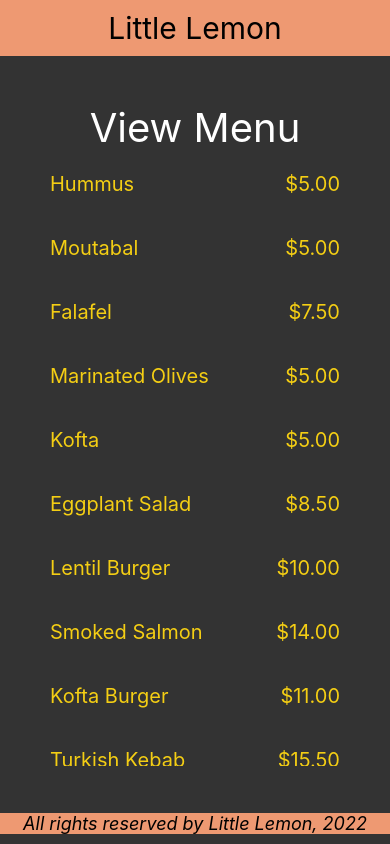
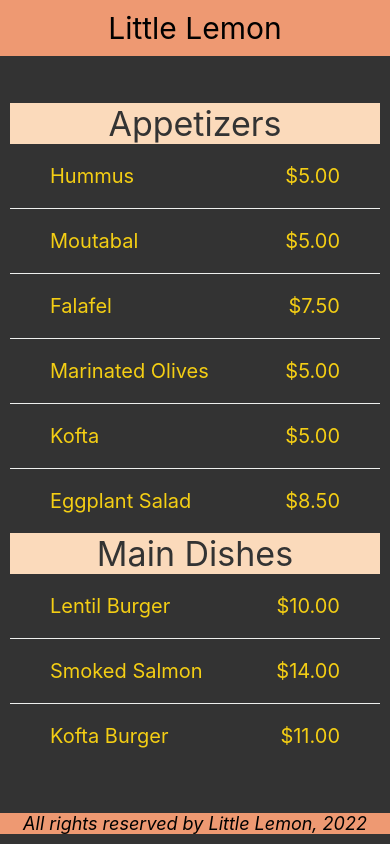
Before and after one commit to joktz/little-lemon-practice, a React Native app: screen / in a window 390 px wide. Built offline with nearby package versions, Linux system fonts and the light colour scheme.

Commit message:
Feat/Style: Updated menu with SectionList and separators.

```diff
--- a/components/MenuItems.js
+++ b/components/MenuItems.js
@@ -1,30 +1,50 @@
 import * as React from 'react';
-import { View, Text, ScrollView, StyleSheet, FlatList } from 'react-native';
+import { View, Text, ScrollView, StyleSheet, FlatList, SectionList } from 'react-native';
 
 // The list of menu items
 
 const menuItemsToDisplay = [
-    { name: 'Hummus', price: '$5.00', id: '1A' },
-    { name: 'Moutabal', price: '$5.00', id: '2B' },
-    { name: 'Falafel', price: '$7.50', id: '3C' },
-    { name: 'Marinated Olives', price: '$5.00', id: '4D' },
-    { name: 'Kofta', price: '$5.00', id: '5E' },
-    { name: 'Eggplant Salad', price: '$8.50', id: '6F' },
-    { name: 'Lentil Burger', price: '$10.00', id: '7G' },
-    { name: 'Smoked Salmon', price: '$14.00', id: '8H' },
-    { name: 'Kofta Burger', price: '$11.00', id: '9I' },
-    { name: 'Turkish Kebab', price: '$15.50', id: '10J' },
-    { name: 'Fries', price: '$3.00', id: '11K' },
-    { name: 'Buttered Rice', price: '$3.00', id: '12L' },
-    { name: 'Bread Sticks', price: '$3.00', id: '13M' },
-    { name: 'Pita Pocket', price: '$3.00', id: '14N' },
-    { name: 'Lentil Soup', price: '$3.75', id: '15O' },
-    { name: 'Greek Salad', price: '$6.00', id: '16Q' },
-    { name: 'Rice Pilaf', price: '$4.00', id: '17R' },
-    { name: 'Baklava', price: '$3.00', id: '18S' },
-    { name: 'Tartufo', price: '$3.00', id: '19T' },
-    { name: 'Tiramisu', price: '$5.00', id: '20U' },
-    { name: 'Panna Cotta', price: '$5.00', id: '21V' },
+    {
+    title: 'Appetizers',
+    data: [
+        { name: 'Hummus', price: '$5.00' },
+        { name: 'Moutabal', price: '$5.00' },
+        { name: 'Falafel', price: '$7.50' },
+        { name: 'Marinated Olives', price: '$5.00' },
+        { name: 'Kofta', price: '$5.00' },
+        { name: 'Eggplant Salad', price: '$8.50' },
+        ],
+    },
+    {
+        title: 'Main Dishes',
+        data: [
+        { name: 'Lentil Burger', price: '$10.00' },
+        { name: 'Smoked Salmon', price: '$14.00' },
+        { name: 'Kofta Burger', price: '$11.00' },
+        { name: 'Turkish Kebab', price: '$15.50' },
+        ],
+    },
+    {
+        title: 'Sides',
+        data: [
+        { name: 'Fries', price: '$3.00', id: '11K' },
+        { name: 'Buttered Rice', price: '$3.00' },
+        { name: 'Bread Sticks', price: '$3.00' },
+        { name: 'Pita Pocket', price: '$3.00' },
+        { name: 'Lentil Soup', price: '$3.75' },
+        { name: 'Greek Salad', price: '$6.00' },
+        { name: 'Rice Pilaf', price: '$4.00' },
+        ],
+    },
+    {
+        title: 'Desserts',
+        data: [
+        { name: 'Baklava', price: '$3.00' },
+        { name: 'Tartufo', price: '$3.00' },
+        { name: 'Tiramisu', price: '$5.00' },
+        { name: 'Panna Cotta', price: '$5.00' },
+        ],
+    },
 ];
 
 const Item = ({name, price}) => {
@@ -36,18 +56,24 @@ const Item = ({name, price}) => {
     )
 }
 
+
 export default function MenuItems() {
-    // Function calling for FlatList
-    const renderItem = ({item}) => <Item name={item.name} price={item.price} />
+    // Function calling for SectionList
+    const renderItem = ({item, price}) => <Item name={item.name} price={item.price}/>
+
+    const renderSectionHeader = ({section: {title}}) => (
+        <Text style={menuStyles.sectionHeader}>{title}</Text>
+    )
+
+    const separator = () => <View style={menuStyles.separator} />
 
     return (
         <View style={menuStyles.container}>
-            <ScrollView>
-                <Text style={menuStyles.headerText}>
-                    View Menu
-                </Text>
-                <FlatList data={menuItemsToDisplay} keyExtractor={item => item.id} renderItem={renderItem}></FlatList>
-            </ScrollView>
+            <SectionList sections={menuItemsToDisplay}
+                renderItem={renderItem}
+                renderSectionHeader={renderSectionHeader}
+                ItemSeparatorComponent={separator}
+            />
         </View>
     )
 }
@@ -69,8 +95,19 @@ const menuStyles = StyleSheet.create({
         flexWrap: 'wrap',
         textAlign: 'center',
     },
+    sectionHeader: {
+        backgroundColor: '#fbdabb',
+        color: '#333333',
+        fontSize: 34,
+        flexWrap: 'wrap',
+        textAlign: 'center',
+    },
     itemText: {
         color: '#F4CE14',
         fontSize: 20,
-    }
+    },
+    separator: {
+        borderBottomWidth: 1,
+        borderColor:'#EDEFEE',
+    },
 })
```
